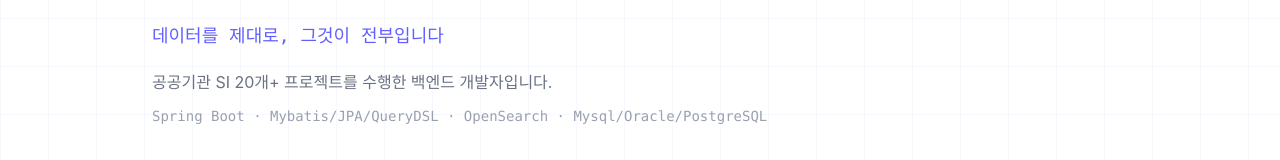
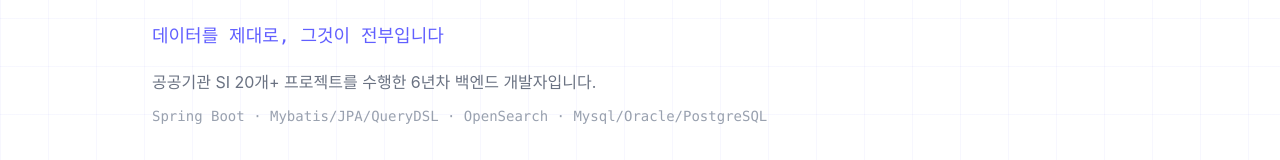
Before and after one commit to Jskyu/portfolio, a React (Vite) app: page / in a window 1280 px wide. Shown: the part 366-526 px from the top of the page. Built offline with nearby package versions, Linux system fonts and the light colour scheme.

Commit message:
fix: 연차 추가

```diff
--- a/src/data/portfolio.ts
+++ b/src/data/portfolio.ts
@@ -3,7 +3,7 @@ export const portfolio = {
   title: '백엔드 개발자',
   tagline: '데이터를 모르면\n서비스를 모릅니다',
   subTagline: '데이터를 제대로, 그것이 전부입니다',
-  heroDesc: '공공기관 SI 20개+ 프로젝트를 수행한 백엔드 개발자입니다.',
+  heroDesc: '공공기관 SI 20개+ 프로젝트를 수행한 6년차 백엔드 개발자입니다.',
   heroTechTags: ['Spring Boot', 'Mybatis/JPA/QueryDSL', 'OpenSearch', 'Mysql/Oracle/PostgreSQL'],
   github: 'https://github.com/Jskyu',
   email: 'hisunggyu@gmail.com',
```
